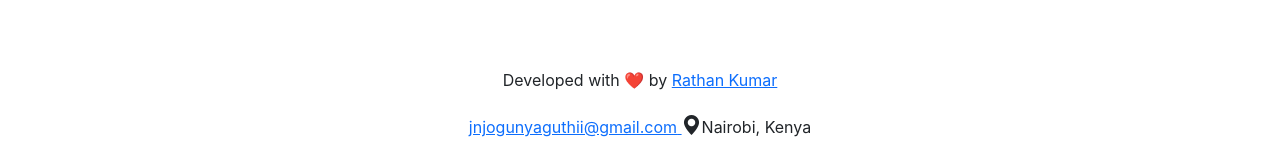
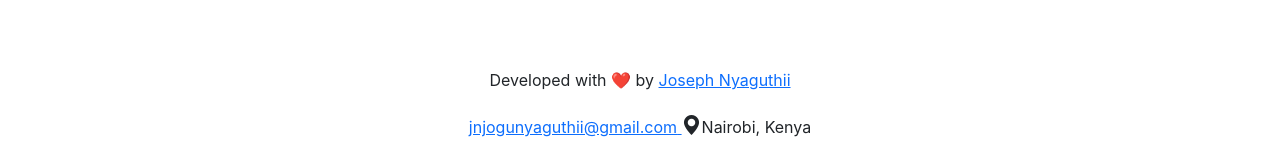
Before and after one commit to josenjogu2015/Ecommerce_Auto_Deploy, a React (Vite) app in the folder frontend/: page /order/success/1 in a window 1280 px wide. Shown: the part 682-842 px from the top of the page. Built offline with nearby package versions, Linux system fonts and the light colour scheme; no server answers.

Commit message:
Footer Update++

```diff
--- a/frontend/src/components/Footer.jsx
+++ b/frontend/src/components/Footer.jsx
@@ -8,7 +8,7 @@ export default function Footer() {
           target="_blank"
           className="text-blue-600 hover:underline"
         >
-          Rathan Kumar
+          Joseph Nyaguthii
         </a>
       </p>
 
```
